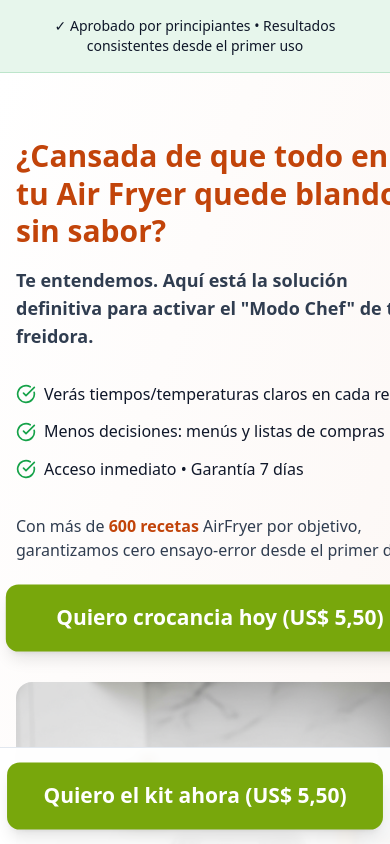
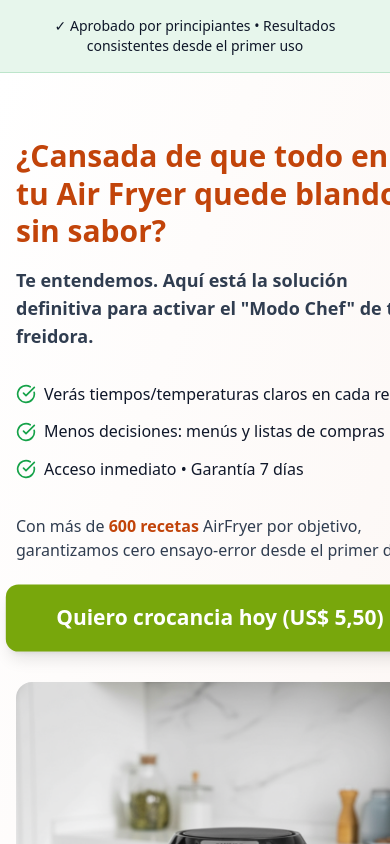
Before and after one commit to Laura271306/crisp-recipes-ai, a React (Vite) app: page / in a window 390 px wide. Shown: the top 844 px of the page. Built offline with nearby package versions, Linux system fonts and the light colour scheme; the HTML template or start-up script is replaced by a standard one.

Commit message:
[dyad] Removed sticky button from mobile view - wrote 1 file(s)

```diff
--- a/src/pages/SalesPage.tsx
+++ b/src/pages/SalesPage.tsx
@@ -2,7 +2,6 @@ import { Button } from "@/components/ui/button";
 import { Card } from "@/components/ui/card";
 import { Badge } from "@/components/ui/badge";
 import { Accordion, AccordionContent, AccordionItem, AccordionTrigger } from "@/components/ui/accordion";
-import { StickyButton } from "@/components/sales/StickyButton";
 import { ValueCard } from "@/components/sales/ValueCard";
 import { RecipeCard } from "@/components/sales/RecipeCard";
 import { CheckCircle, Clock, Users, Utensils, Award, Shield, DollarSign, Zap, Star, Timer, ThermometerSun, ChefHat, ShoppingCart } from "lucide-react";
@@ -1142,13 +1141,6 @@ const SalesPage = () => {
         </div>
       </section>
 
-      {/* Sticky Button Mobile */}
-      <StickyButton
-        text="Quiero el kit ahora"
-        price="US$ 5,50"
-        onClick={handleCTAClick}
-      />
-
       {/* Footer */}
       <footer className="py-8 bg-muted">
         <div className="container mx-auto px-4 text-center">
```
